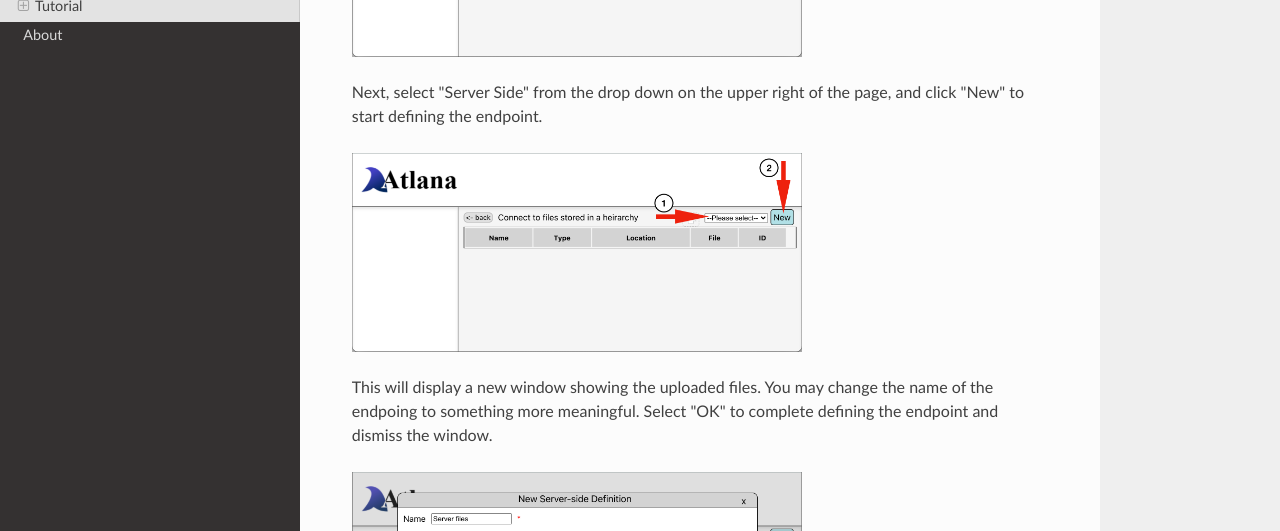
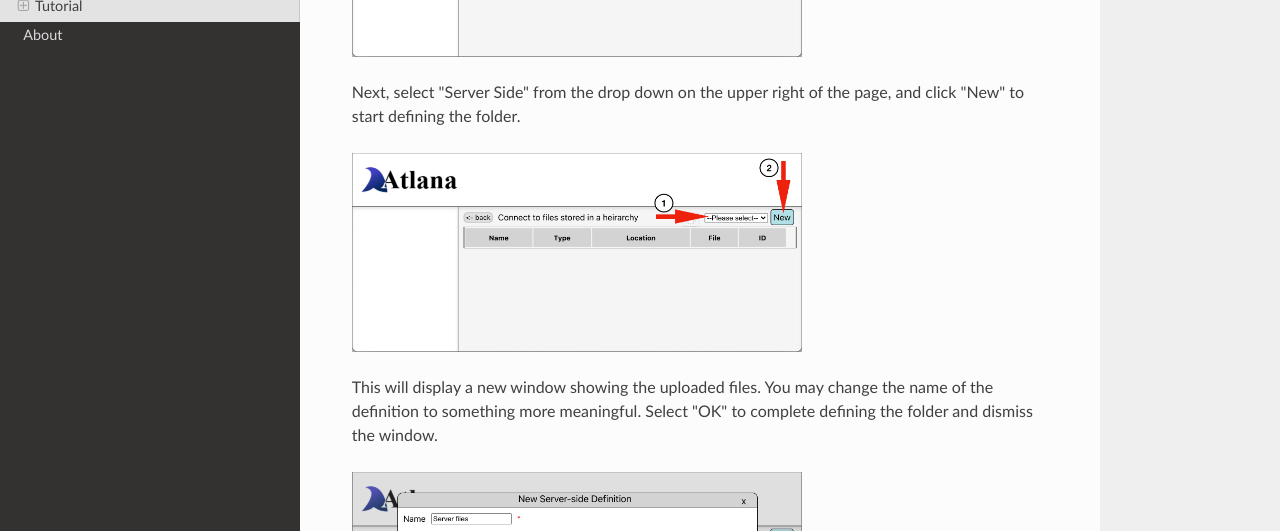
Before and after one commit to AgPipeline/Atlana, an MkDocs documentation site: the page built from docs/index.md, in a window 1280 px wide and 900 px high, scrolled down 1910 px. Shown: the part 175-706 px from the top of the window. Built offline with MkDocs 1.6.1, drawn with Linux system fonts in a browser that asks for light colours; nearby versions of some CDN libraries; some of the changed text lies outside the part shown.

Commit message:
Final changes from PR

```diff
--- a/docs/index.md
+++ b/docs/index.md
@@ -26,7 +26,7 @@
 
 What we will do:
 
-1. [Upload files and configure](#uploading-and-configuring-files) a file endpoint on the remote system
+1. [Upload files and configure](#uploading-and-configuring-files) access to a folder on the remote system
 2. Running the [Canopy Cover image-based workflow](#running-a-workflow)
 3. [Download results](#downloading-the-results) to the local computer
 4. [Delete](#delete-workflow-run) the workflow run
@@ -53,8 +53,7 @@
 
 ### Uploading and configuring files
 
-In this section we will be uploading files onto the server and then defining the upload location as an endpoint.
-Defining the endpoint makes the files available to workflows.
+In this section we will be uploading files onto the server and then defining the upload folder so workflows can access the files.
 
 On the main page of the site, click the `files` link under **Data Sources**.
 This will take you to the file storage definition page.
@@ -69,13 +68,13 @@
 
 <img src="img/configure_files_upload.png" width="450" alt="Click upload files icon" aria-label="Upload files link" title="Click or drag-and-drop to upload files"/>
 
-Next, select "Server Side" from the drop down on the upper right of the page, and click "New" to start defining the endpoint.
+Next, select "Server Side" from the drop down on the upper right of the page, and click "New" to start defining the folder.
 
 <img src="img/configure_files_server_side.png" width="450" alt="Choose dropdown server-side then new" aria-label="Create new server-side definition" title="Create new server-side file configuration"/>
 
 This will display a new window showing the uploaded files.
-You may change the name of the endpoing to something more meaningful.
-Select "OK" to complete defining the endpoint and dismiss the window.
+You may change the name of the definition to something more meaningful.
+Select "OK" to complete defining the folder and dismiss the window.
 
 <img src="img/configure_files_new_server_side.png" width="450" alt="Finish server-side configuration" aria-label="Click OK to complete configuration" title="Click OK to accept"/>
 
```
